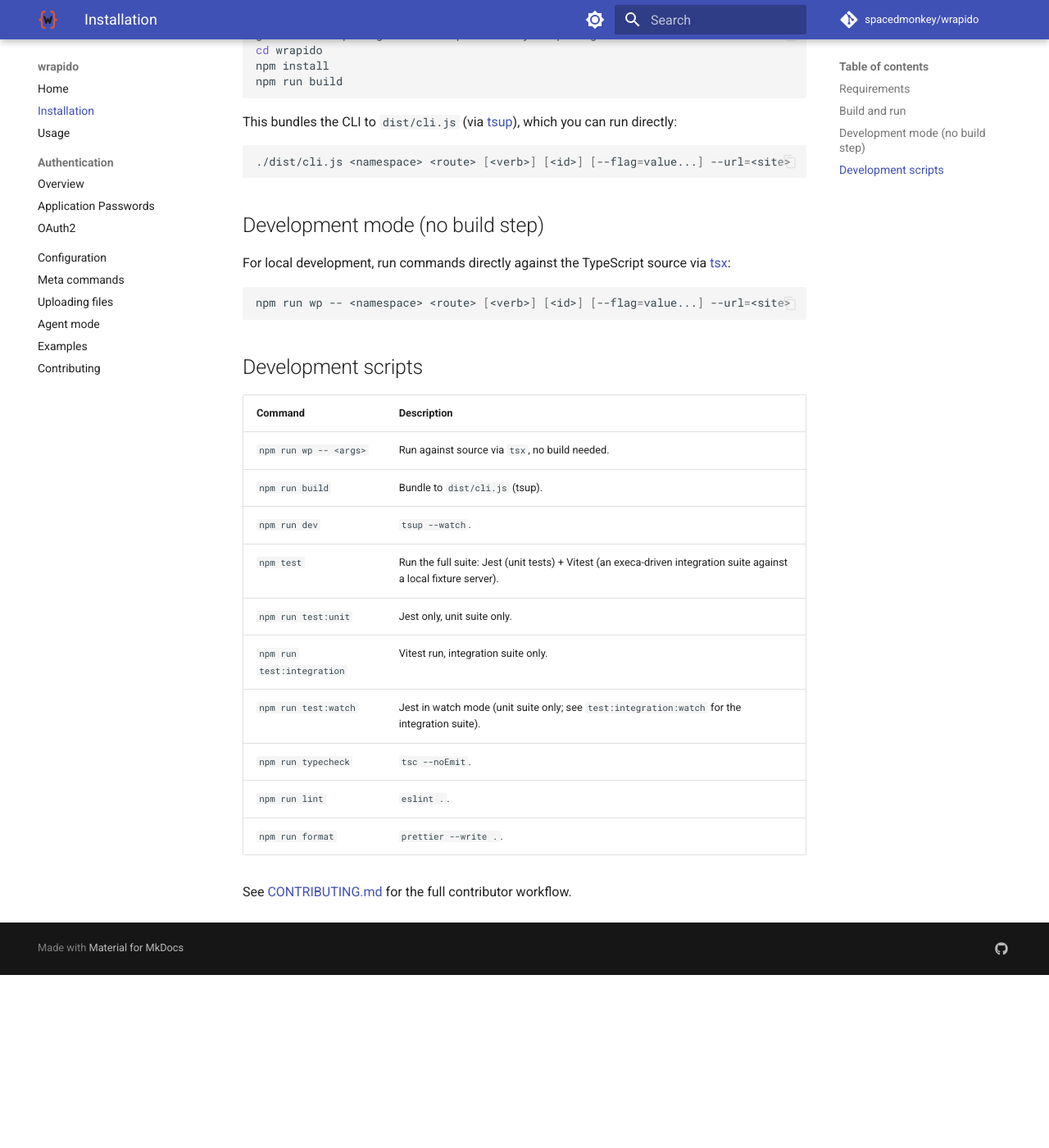
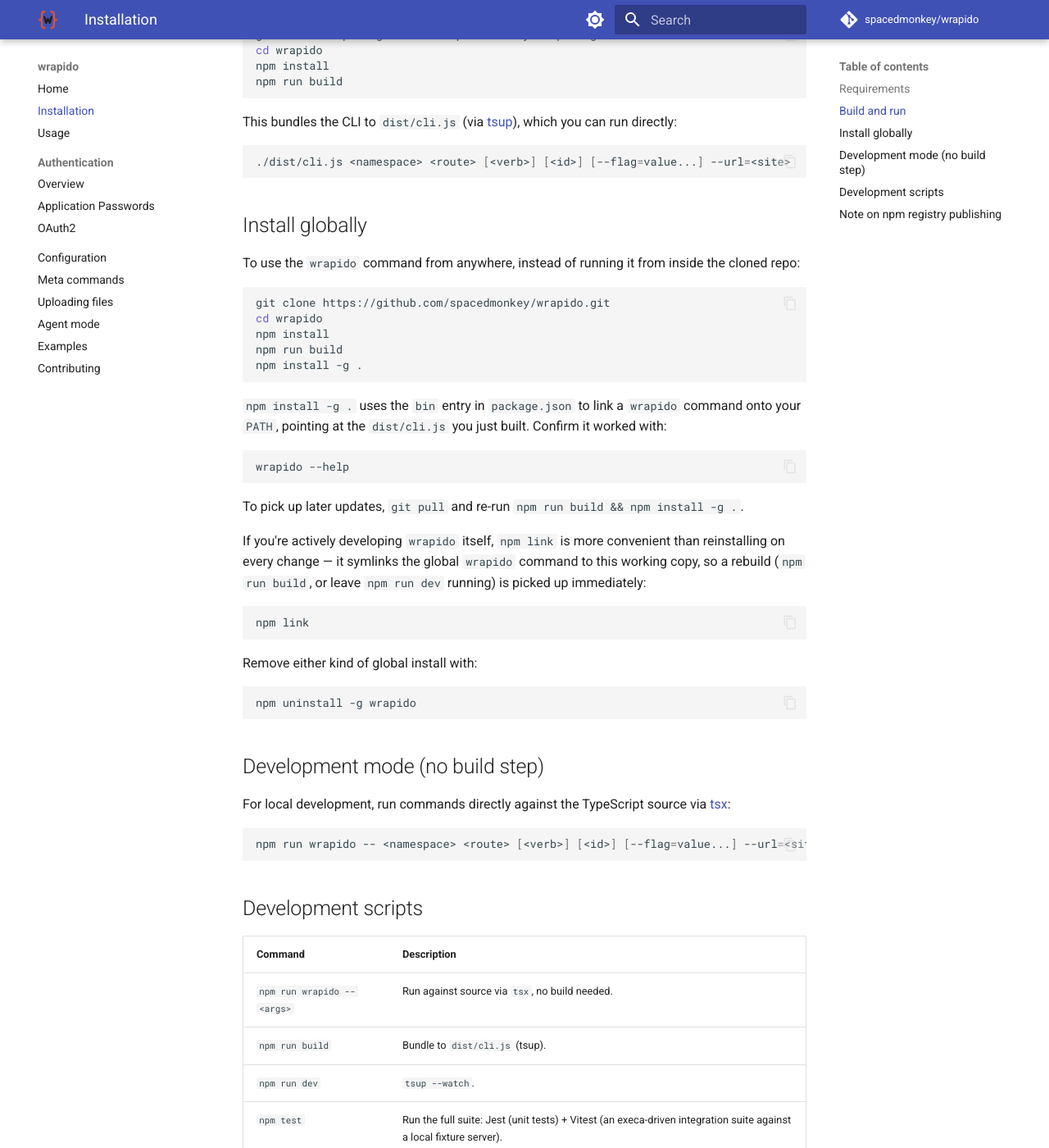
Before and after one commit to spacedmonkey/wp-rest-cli, an MkDocs documentation site: the page built from docs/installation.md, in a window 1280 px wide and 1400 px high, scrolled down 416 px. Shown: the whole window at 82% size. Built offline with MkDocs 1.6.1 and Material for MkDocs 9.7.7, drawn with Linux system fonts in a browser that asks for light colours; comment, search, counter and statistics services are not loaded; before the commit the page ends 1605 px from its top, so only the background shows below that; some of the changed text lies outside the part shown.

Commit message:
docs: add global-install instructions, rename wp script to wrapido
Renames the "wp" npm script to "wrapido" for consistency with the
built binary name, and updates every reference across README,
CONTRIBUTING, CLAUDE.md, docs, and templates. Also documents
installing wrapido globally from source (npm install -g . / npm
link) and closes out the dangling "note at the bottom" reference in
docs/installation.md with a note on future npm registry publishing.

Co-Authored-By: Claude Sonnet 5 <noreply@anthropic.com>

````diff
--- a/docs/installation.md
+++ b/docs/installation.md
@@ -21,19 +21,51 @@ This bundles the CLI to `dist/cli.js` (via [tsup](https://tsup.egoist.dev/)), wh
 ./dist/cli.js <namespace> <route> [<verb>] [<id>] [--flag=value...] --url=<site>
 ```
 
+## Install globally
+
+To use the `wrapido` command from anywhere, instead of running it from inside the cloned repo:
+
+```sh
+git clone https://github.com/spacedmonkey/wrapido.git
+cd wrapido
+npm install
+npm run build
+npm install -g .
+```
+
+`npm install -g .` uses the `bin` entry in `package.json` to link a `wrapido` command onto your `PATH`, pointing at the `dist/cli.js` you just built. Confirm it worked with:
+
+```sh
+wrapido --help
+```
+
+To pick up later updates, `git pull` and re-run `npm run build && npm install -g .`.
+
+If you're actively developing `wrapido` itself, `npm link` is more convenient than reinstalling on every change — it symlinks the global `wrapido` command to this working copy, so a rebuild (`npm run build`, or leave `npm run dev` running) is picked up immediately:
+
+```sh
+npm link
+```
+
+Remove either kind of global install with:
+
+```sh
+npm uninstall -g wrapido
+```
+
 ## Development mode (no build step)
 
 For local development, run commands directly against the TypeScript source via [tsx](https://github.com/privatenumber/tsx):
 
 ```sh
-npm run wp -- <namespace> <route> [<verb>] [<id>] [--flag=value...] --url=<site>
+npm run wrapido -- <namespace> <route> [<verb>] [<id>] [--flag=value...] --url=<site>
 ```
 
 ## Development scripts
 
 | Command | Description |
 | --- | --- |
-| `npm run wp -- <args>` | Run against source via `tsx`, no build needed. |
+| `npm run wrapido -- <args>` | Run against source via `tsx`, no build needed. |
 | `npm run build` | Bundle to `dist/cli.js` (tsup). |
 | `npm run dev` | `tsup --watch`. |
 | `npm test` | Run the full suite: Jest (unit tests) + Vitest (an execa-driven integration suite against a local fixture server). |
@@ -45,3 +77,13 @@ npm run wp -- <namespace> <route> [<verb>] [<id>] [--flag=value...] --url=<site>
 | `npm run format` | `prettier --write .`. |
 
 See [CONTRIBUTING.md](https://github.com/spacedmonkey/wrapido/blob/main/CONTRIBUTING.md) for the full contributor workflow.
+
+## Note on npm registry publishing
+
+`wrapido` isn't published to the npm registry yet. Once it is, global installation will collapse to a single command:
+
+```sh
+npm install -g wrapido
+```
+
+Until then, use the from-source steps under [Install globally](#install-globally) above.
--- a/package.json
+++ b/package.json
@@ -66,7 +66,7 @@
 		"vitest": "^5.0.0"
 	},
 	"scripts": {
-		"wp": "tsx src/cli.ts",
+		"wrapido": "tsx src/cli.ts",
 		"build": "tsup",
 		"dev": "tsup --watch",
 		"test": "npm run test:unit && npm run test:integration",
````
Also changed, not shown: CLAUDE.md (+1 -1 lines), CONTRIBUTING.md (+2 -2 lines), README.md (+4 -2 lines), .github/PULL_REQUEST_TEMPLATE.md, 1 other file.
